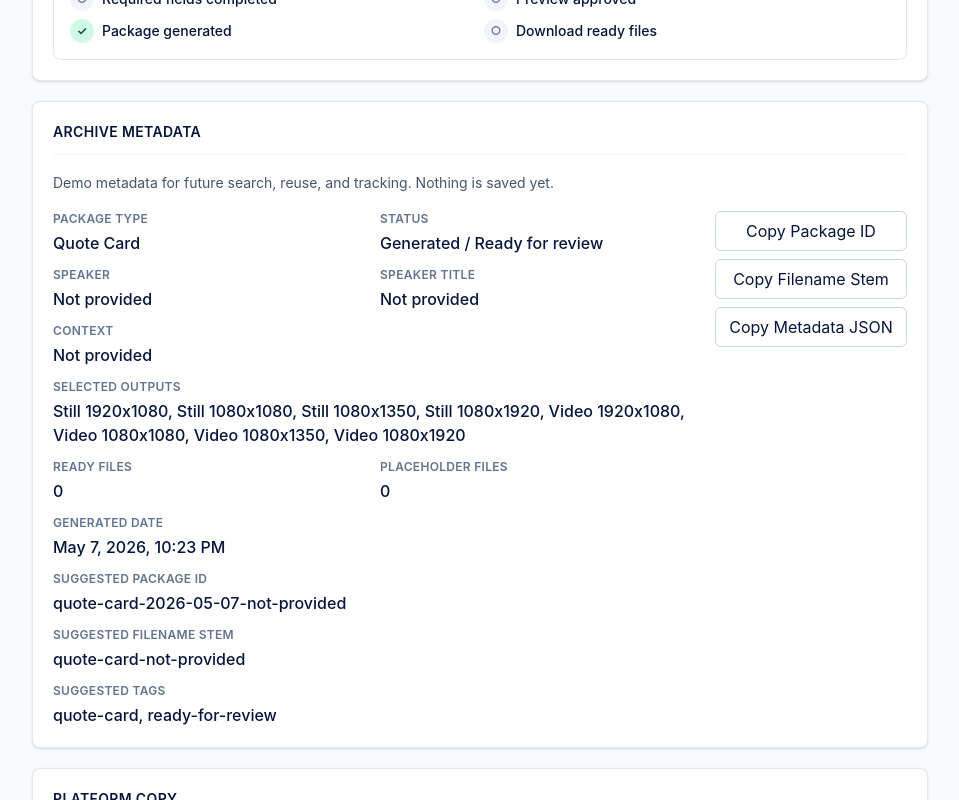
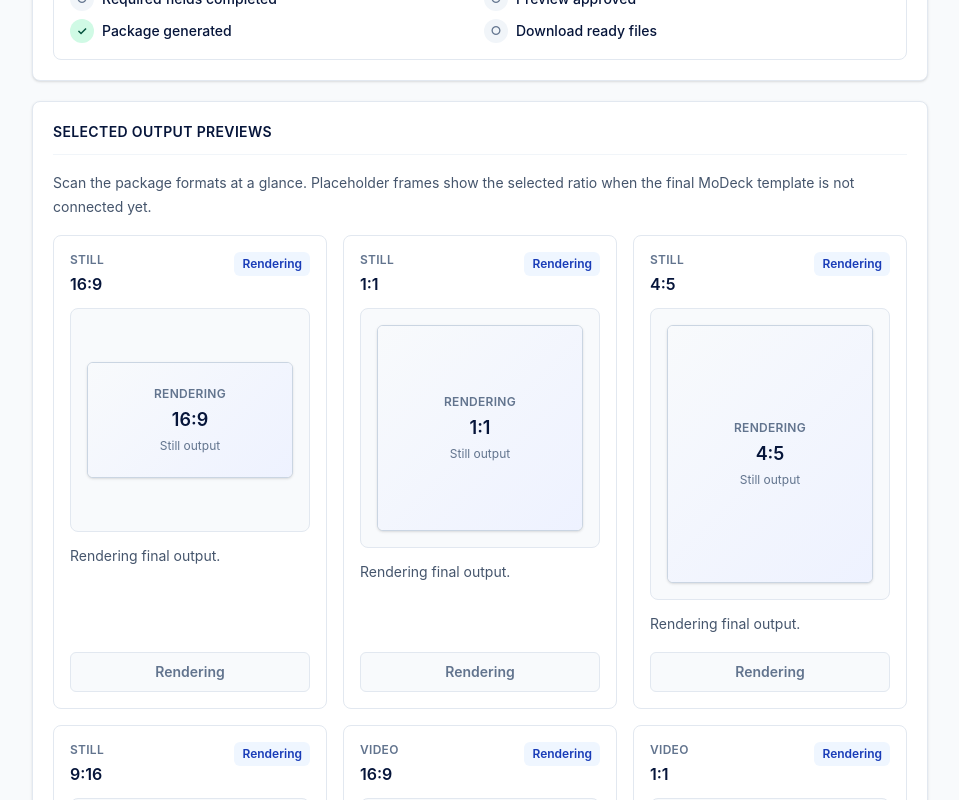
Before and after one commit to paulsjob/media_hub, a Next.js app: page /package in a window 1280 px wide. Shown: the part 660-1460 px from the top of the page, without its empty margins (160-1119 px from the left). Built offline with nearby package versions, Linux system fonts and the light colour scheme.

Commit message:
Add selected output preview grid

```diff
--- a/src/components/package-results.tsx
+++ b/src/components/package-results.tsx
@@ -175,6 +175,28 @@ export function PackageResults({
         createAnotherVersionHref={createAnotherVersionHref}
       />
 
+      <SectionCard title="Selected Output Previews">
+        <p className="mb-4 text-sm leading-6 text-slate-600">
+          Scan the package formats at a glance. Placeholder frames show the selected ratio when the final MoDeck template is not connected yet.
+        </p>
+        <div className="grid gap-4 md:grid-cols-2 xl:grid-cols-3">
+          {outputs.map((output) => (
+            <VisualOutputPreviewCard
+              key={output.id}
+              output={output}
+              result={renderResults[output.id]}
+              downloaded={downloadedOutputIds.includes(output.id)}
+              packageName={packageName}
+              onDownloaded={() =>
+                setDownloadedOutputIds((current) =>
+                  current.includes(output.id) ? current : [...current, output.id],
+                )
+              }
+            />
+          ))}
+        </div>
+      </SectionCard>
+
       <ArchiveMetadataCard
         packageContext={packageContext}
         outputs={outputs}
@@ -240,6 +262,113 @@ export function PackageResults({
         </div>
       </SectionCard>
     </>
+  );
+}
+
+function VisualOutputPreviewCard({
+  output,
+  result,
+  downloaded,
+  packageName,
+  onDownloaded,
+}: {
+  output: MvpOutputFormat;
+  result?: PackageRenderResult;
+  downloaded: boolean;
+  packageName: string;
+  onDownloaded: () => void;
+}) {
+  const resolvedDownloadUrl = getSafeDownloadUrl(result?.temporaryDownloadUrl ?? "", result?.editId, output.id);
+  const state = getDeliveryState(result);
+  const canDownload = Boolean(resolvedDownloadUrl) && (result?.source !== "modeck-render" || result.status === "completed");
+  const thumbnailUrl = getPreviewThumbnailUrl(output, result, resolvedDownloadUrl, state);
+
+  async function downloadFile() {
+    if (!canDownload) {
+      return;
+    }
+
+    await downloadUrl(resolvedDownloadUrl, getDownloadFilename(packageName, output, result?.source));
+    onDownloaded();
+  }
+
+  return (
+    <article
+      className={`flex h-full flex-col rounded-lg border bg-white p-4 ${
+        downloaded ? "border-emerald-300 ring-1 ring-emerald-100" : "border-slate-200"
+      }`}
+    >
+      <div className="mb-3 flex items-start justify-between gap-3">
+        <div>
+          <p className="text-xs font-semibold uppercase tracking-wide text-slate-500">
+            {output.type === "video" ? "Video" : "Still"}
+          </p>
+          <h3 className="mt-1 font-semibold text-[#06153a]">{output.aspectLabel}</h3>
+        </div>
+        <StateBadge state={downloaded ? "Downloaded" : state} />
+      </div>
+
+      <PreviewFrame output={output} state={state} thumbnailUrl={thumbnailUrl} />
+
+      <p className="mt-3 flex-1 text-sm leading-6 text-slate-600">{getPreviewHelp(state)}</p>
+
+      <div className="mt-4">
+        {canDownload ? (
+          <button
+            type="button"
+            onClick={downloadFile}
+            className={`inline-flex min-h-10 w-full items-center justify-center rounded-md border px-4 text-sm font-semibold ${
+              downloaded
+                ? "border-emerald-300 bg-emerald-50 text-emerald-800"
+                : "border-slate-300 bg-white text-[#06153a] hover:bg-slate-50"
+            }`}
+          >
+            {downloaded ? "OK Downloaded" : "Download"}
+          </button>
+        ) : (
+          <span className="inline-flex min-h-10 w-full items-center justify-center rounded-md border border-slate-200 bg-slate-50 px-4 text-sm font-semibold text-slate-500">
+            {state}
+          </span>
+        )}
+      </div>
+    </article>
+  );
+}
+
+function PreviewFrame({
+  output,
+  state,
+  thumbnailUrl,
+}: {
+  output: MvpOutputFormat;
+  state: DeliveryState;
+  thumbnailUrl: string;
+}) {
+  return (
+    <div className="grid min-h-56 place-items-center rounded-lg border border-slate-200 bg-slate-50 p-4">
+      <div
+        className="relative grid w-full max-w-full place-items-center overflow-hidden rounded-md border border-slate-300 bg-white text-center shadow-sm"
+        style={{
+          aspectRatio: `${output.width} / ${output.height}`,
+          maxHeight: output.aspectLabel === "9:16" ? "20rem" : output.aspectLabel === "4:5" ? "18rem" : "13rem",
+          backgroundImage: thumbnailUrl ? `url("${thumbnailUrl}")` : undefined,
+          backgroundPosition: "center",
+          backgroundRepeat: "no-repeat",
+          backgroundSize: "contain",
+        }}
+      >
+        {thumbnailUrl ? null : (
+          <div className="absolute inset-0 bg-[linear-gradient(135deg,#f8fafc_0%,#eef2ff_100%)]" aria-hidden="true" />
+        )}
+        <div className="relative grid gap-1 px-4">
+          <p className="text-xs font-semibold uppercase tracking-wide text-slate-500">
+            {state === "Placeholder" ? "Placeholder" : state}
+          </p>
+          <p className="text-lg font-semibold text-[#06153a]">{output.aspectLabel}</p>
+          <p className="text-xs text-slate-500">{output.type === "video" ? "Video output" : "Still output"}</p>
+        </div>
+      </div>
+    </div>
   );
 }
 
@@ -918,6 +1047,32 @@ function getStateHelp(state: DeliveryState) {
   }[state];
 }
 
+function getPreviewHelp(state: DeliveryState) {
+  return {
+    Ready: "Ready final output.",
+    Rendering: "Rendering final output.",
+    Placeholder: "Placeholder output, final MoDeck template not connected yet.",
+    Failed: "Render did not complete.",
+  }[state];
+}
+
+function getPreviewThumbnailUrl(
+  output: MvpOutputFormat,
+  result: PackageRenderResult | undefined,
+  resolvedDownloadUrl: string,
+  state: DeliveryState,
+) {
+  if (output.type !== "still" || state !== "Ready" || !resolvedDownloadUrl) {
+    return "";
+  }
+
+  if (result?.source === "mock-placeholder") {
+    return "";
+  }
+
+  return resolvedDownloadUrl;
+}
+
 async function downloadUrl(url: string, filename: string) {
   const response = await fetch(url);
 
```
